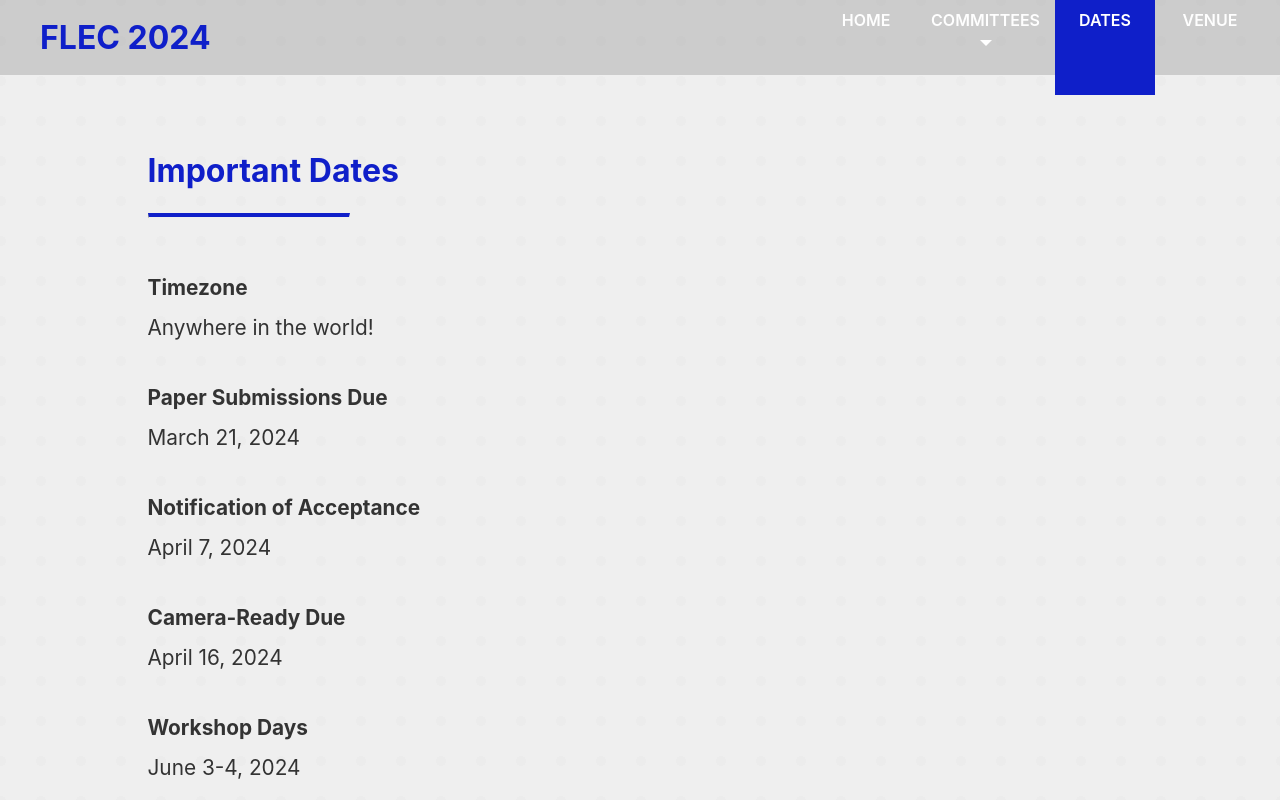
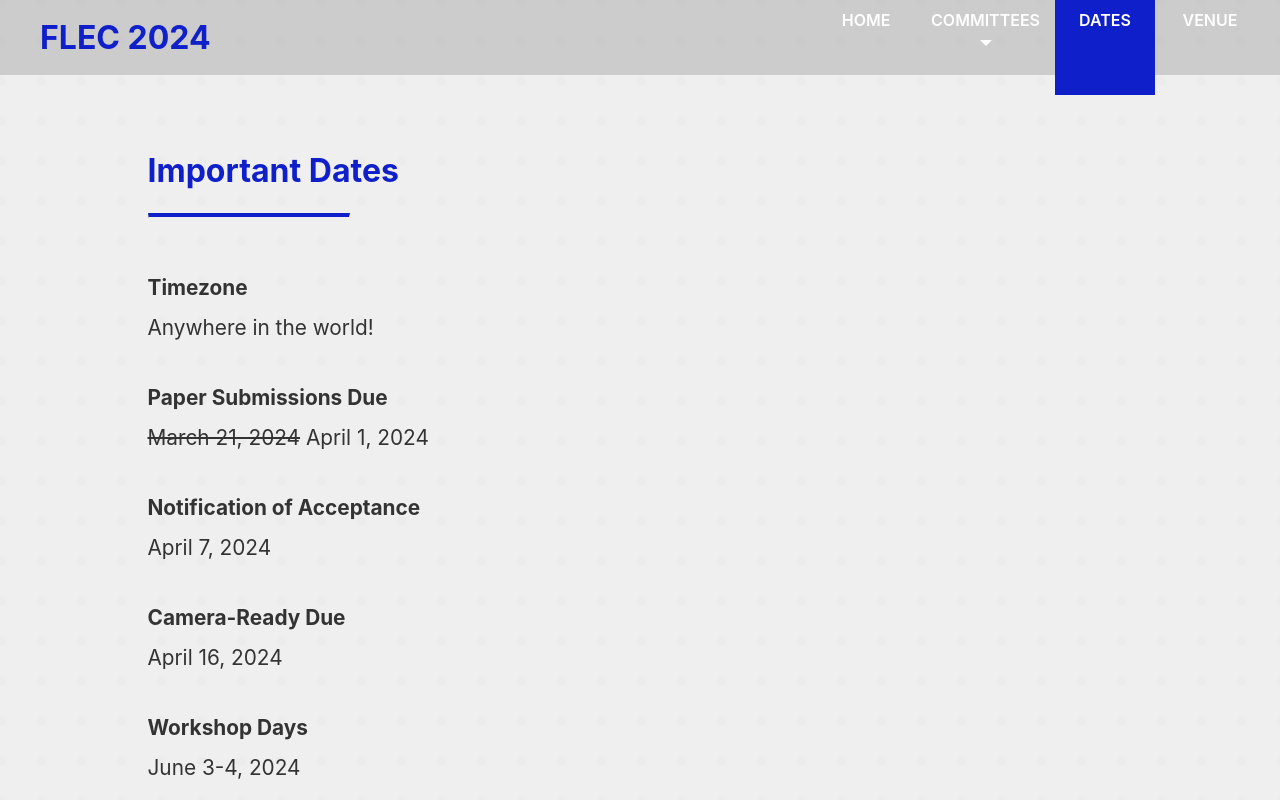
Before and after one commit to flec-workshop/2024, a React (Create React App) app: page /important-dates in a window 1280 px wide. Shown: the top 800 px of the page. Built offline with nearby package versions, Linux system fonts and the light colour scheme.

Commit message:
extended deadline

```diff
--- a/src/pages/Dates.js
+++ b/src/pages/Dates.js
@@ -9,7 +9,7 @@ const Dates = () => {
                 <h1>Important Dates</h1>
                 <hr />
                 <p><strong>Timezone</strong><br/>Anywhere in the world!</p>
-                <p> <strong>Paper Submissions Due</strong><br/>March 21, 2024</p>
+                <p> <strong>Paper Submissions Due</strong><br/><del>March 21, 2024</del> April 1, 2024</p>
                 <p> <strong> Notification of Acceptance</strong><br/>April 7, 2024  </p>
                 <p> <strong>Camera-Ready Due</strong><br/>April 16, 2024</p>
                 <p> <strong>Workshop Days</strong><br/>June 3-4, 2024</p>
```
